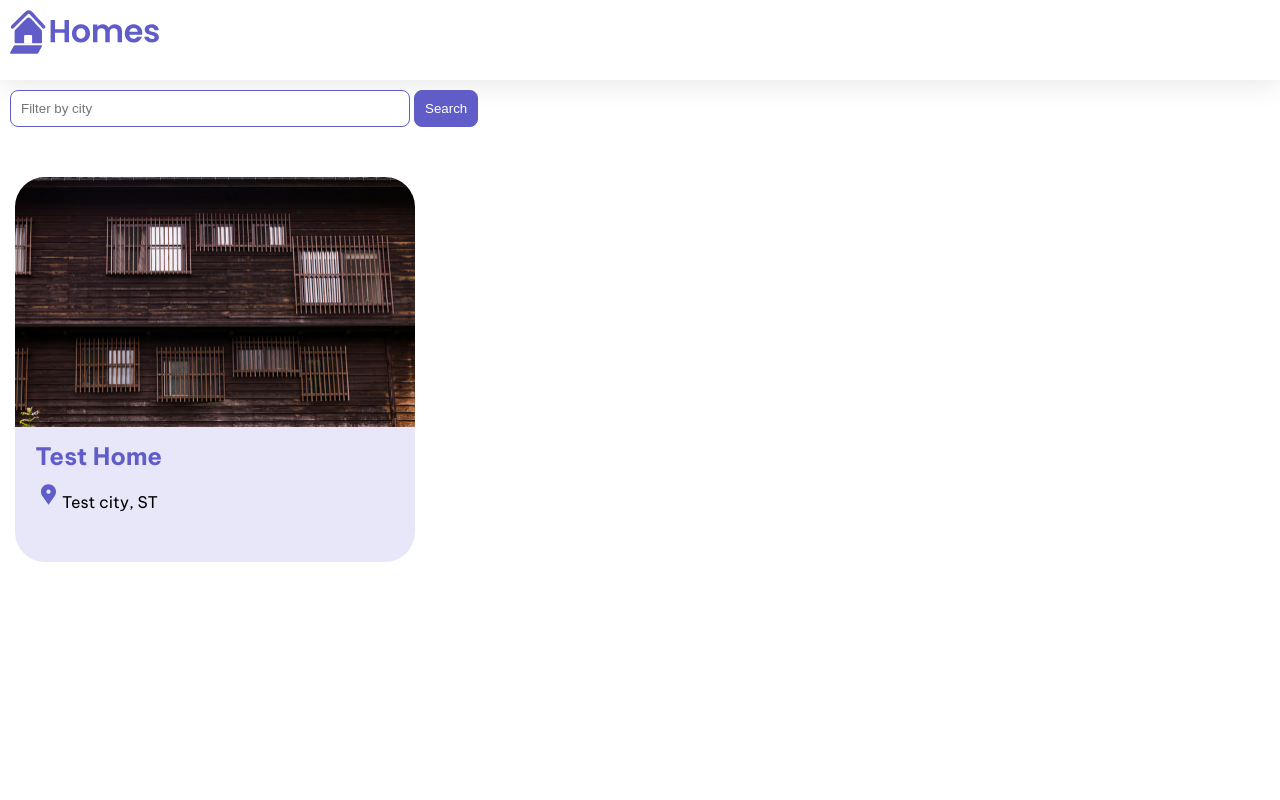
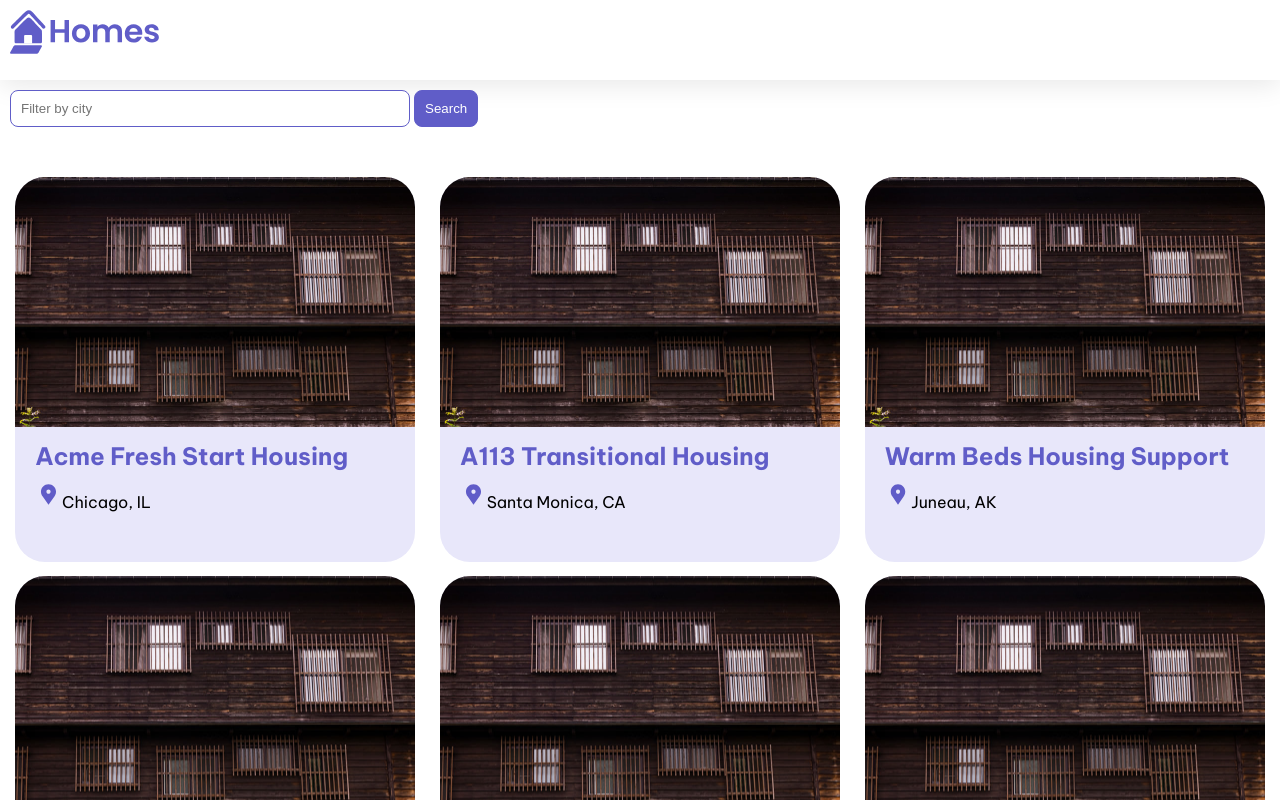
Before and after one commit to Akibayashi23/first-app, an Angular app: page / in a window 1280 px wide. Shown: the top 800 px of the page. Built offline with nearby package versions, Linux system fonts and the light colour scheme.

Commit message:
lesson8完了

```diff
--- a/src/app/home/home.component.ts
+++ b/src/app/home/home.component.ts
@@ -18,20 +18,115 @@
       </form>
     </section>
     <section class="results">
-      <app-housing-location [housingLocation]="housingLocation"></app-housing-location>
+      <app-housing-location
+        *ngFor="let housingLocation of housingLocationList"
+        [housingLocation]="housingLocation">
+      </app-housing-location>
     </section>
     `,
   styleUrls: ['./home.component.css']
 })
 export class HomeComponent {
-  housingLocation: HousingLocation = {
-    id: 9999,
-    name: 'Test Home',
-    city: 'Test city',
-    state: 'ST',
-    photo: 'assets/example-house.jpg',
-    availableUnits: 99,
-    wifi: true,
-    laundry: false,
-  };
+  housingLocationList: HousingLocation[] = [
+    {
+      id: 0,
+      name: 'Acme Fresh Start Housing',
+      city: 'Chicago',
+      state: 'IL',
+      photo: '/assets/example-house.jpg',
+      availableUnits: 4,
+      wifi: true,
+      laundry: true
+    },
+    {
+      id: 1,
+      name: 'A113 Transitional Housing',
+      city: 'Santa Monica',
+      state: 'CA',
+      photo: '/assets/example-house.jpg',
+      availableUnits: 0,
+      wifi: false,
+      laundry: true
+    },
+    {
+      id: 2,
+      name: 'Warm Beds Housing Support',
+      city: 'Juneau',
+      state: 'AK',
+      photo: '/assets/example-house.jpg',
+      availableUnits: 1,
+      wifi: false,
+      laundry: false
+    },
+    {
+      id: 3,
+      name: 'Homesteady Housing',
+      city: 'Chicago',
+      state: 'IL',
+      photo: '/assets/example-house.jpg',
+      availableUnits: 1,
+      wifi: true,
+      laundry: false
+    },
+    {
+      id: 4,
+      name: 'Happy Homes Group',
+      city: 'Gary',
+      state: 'IN',
+      photo: '/assets/example-house.jpg',
+      availableUnits: 1,
+      wifi: true,
+      laundry: false
+    },
+    {
+      id: 5,
+      name: 'Hopeful Apartment Group',
+      city: 'Oakland',
+      state: 'CA',
+      photo: '/assets/example-house.jpg',
+      availableUnits: 2,
+      wifi: true,
+      laundry: true
+    },
+    {
+      id: 6,
+      name: 'Seriously Safe Towns',
+      city: 'Oakland',
+      state: 'CA',
+      photo: '/assets/example-house.jpg',
+      availableUnits: 5,
+      wifi: true,
+      laundry: true
+    },
+    {
+      id: 7,
+      name: 'Hopeful Housing Solutions',
+      city: 'Oakland',
+      state: 'CA',
+      photo: '/assets/example-house.jpg',
+      availableUnits: 2,
+      wifi: true,
+      laundry: true
+    },
+    {
+      id: 8,
+      name: 'Seriously Safe Towns',
+      city: 'Oakland',
+      state: 'CA',
+      photo: '/assets/example-house.jpg',
+      availableUnits: 10,
+      wifi: false,
+      laundry: false
+    },
+    {
+      id: 9,
+      name: 'Capital Safe Towns',
+      city: 'Portland',
+      state: 'OR',
+      photo: '/assets/example-house.jpg',
+      availableUnits: 6,
+      wifi: true,
+      laundry: true
+    }
+  ];
 }
```
